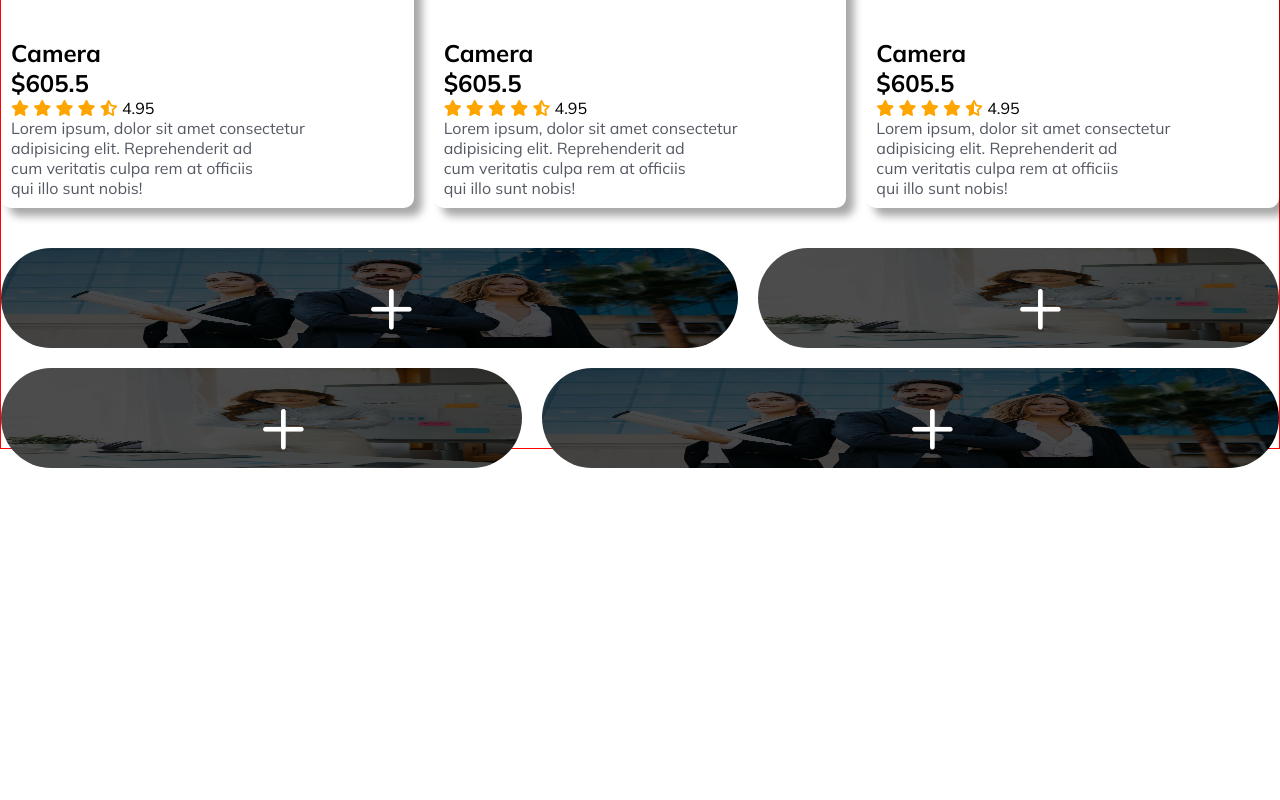
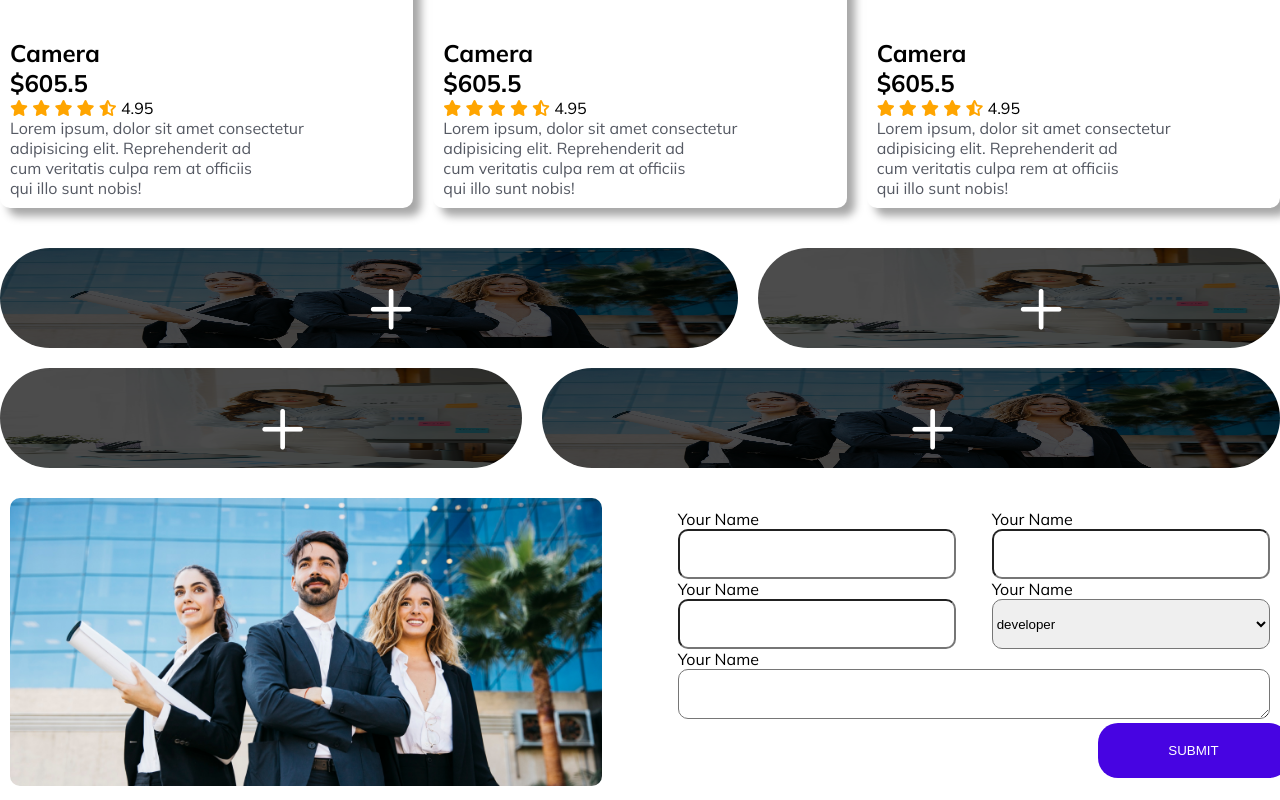
Before and after one commit to shithirani/b9-solve, a plain HTML site: page index.html in a window 1280 px wide. Shown: the part 1494-2294 px from the top of the page. Before the commit the page ends 1966 px from the top, so only its background shows below. Drawn offline with Linux system fonts and the light colour scheme.

Commit message:
finally done

```diff
--- a/index.html
+++ b/index.html
@@ -177,6 +177,48 @@
         </div>
 
     </section>
+    <!-- qna section -->
+     <section class="qna-section">
+        <div class="qna-child">
+       <img src="./images/banner.png" alt="">
+        </div>
+        <div class="qna-child">
+
+            <div class="input-main">
+
+                <div class="input-field">
+                    <p>Your Name</p>
+                    <input type="text">
+                </div>
+
+                <div class="input-field">
+                    <p>Your Name</p>
+                    <input type="text">
+                </div>
+
+                <div class="input-field">
+                    <p>Your Name</p>
+                    <input type="text">
+                </div>
+                <div class="input-field">
+                   <p>Your Name</p>
+                   <select name="f" >
+              <option value="">developer</option>
+              <option value="">developer</option>
+              <option value="">developer</option>
+              <option value="">developer</option>
+                   </select>
+                </div>
+                <div class="input-field-text-area">
+                    <p>Your Name</p>
+
+                    <textarea name="" id=""></textarea>
+                </div>
+
+            </div>
+         <button class="qna-btn">SUBMIT</button>
+        </div>
+     </section>
     </main>
 </body>
 </html>
--- a/style.css
+++ b/style.css
@@ -41,7 +41,7 @@ body{
 .main-content{
     max-width: 1440px;
     margin: 0 auto;
-    border: 1px solid red ;
+    /* border: 1px solid red ; */
 }
 .banner-child{
     width: 47%;
@@ -158,6 +158,51 @@ position: relative;
     border-radius: 70px;
     filter:brightness(30%);
 }
+/* qna section */
+.qna-section{
+  margin-top: 40px;
+  padding: 10px;
+  display: flex;
+  justify-content: space-between;
+  align-items: center;
+}
+.qna-child{
+    width: 47%;
+    /* border: 1px solid green; */
+}
+.qna-child img{
+    width: 100%;
+    height: 100%;
+    border-radius: 10px;
+}
+.input-main{
+    display: flex;
+    flex-wrap: wrap;
+    justify-content: space-between;
+
+}
+.input-field{
+    width: 47%;
+    /* border: 2px solid purple; */
+}
+.input-field-text-area{
+    width: 100%;
+}
+.input-main input,textarea,select{
+  width: 100%;
+  height: 50px;
+  border-radius: 10px;
+
+
+}
+.qna-btn{
+  background-color: #4704e2;
+  color: white;
+  padding: 20px 70px;
+  border-radius: 20px;
+  border: none;
+  margin-left: 71%;
+}
 
 
 /* medium device */
@@ -191,14 +236,18 @@ position: relative;
     .navber-all{
         flex-direction: row;
     }
-    .banner-main{
+    .banner-main , .qna-section{
         flex-direction: column;
 
     }
-    .banner-child{
+    .banner-child ,.input-field ,.qna-child{
         width: 100%;
+    }
+    .qna-btn{
+        margin-left: 50%;
     }
     .popular-all{
         grid-template-columns: repeat(1,1fr);
     }
+
 }
```
